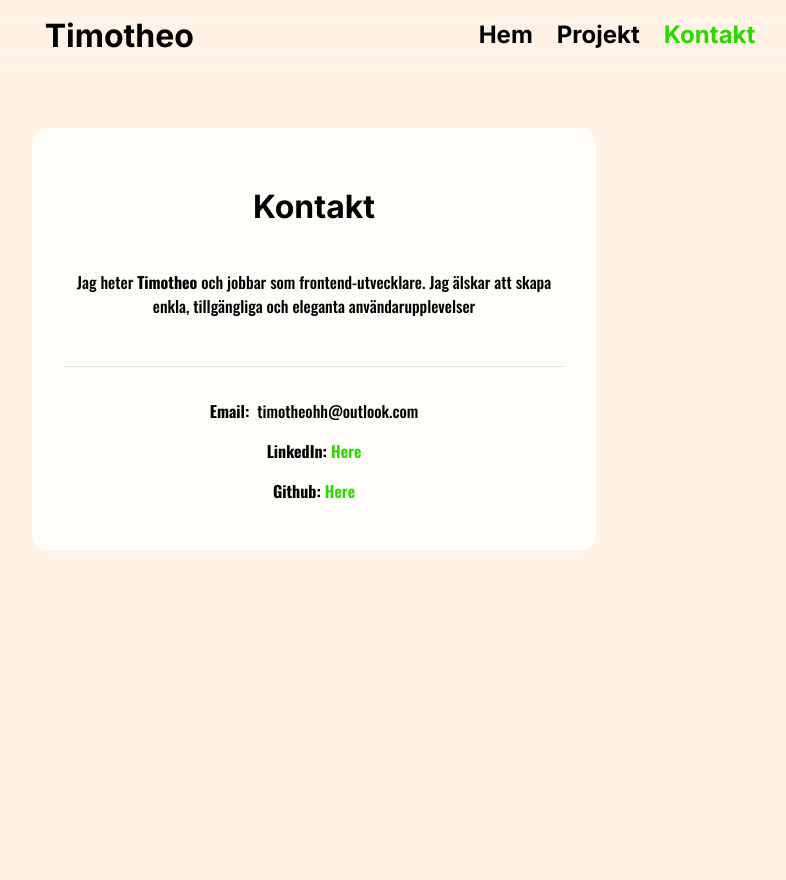
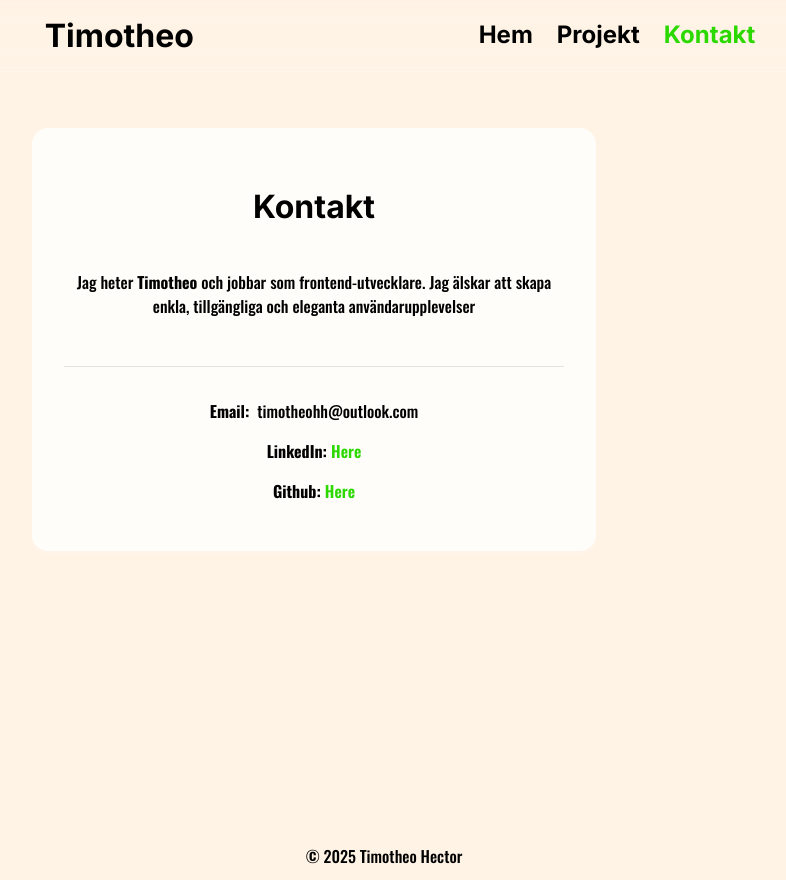
Before and after one commit to Tim-H-H/Timotheos-Portfolio, a React (Vite) app: page /contact in a window 1280 px wide. Shown: the whole page, without its empty margins (256-1042 px from the left). Before the commit the page ends 800 px from the top, so only its background shows below. Built offline with nearby package versions, Linux system fonts and the light colour scheme.

Commit message:
created simple footer with my name

```diff
--- a/src/App.jsx
+++ b/src/App.jsx
@@ -1,7 +1,7 @@
 import React from "react";
 import { Routes, Route } from "react-router-dom";
 import Header from "./components/Header";
-// import Footer from "./components/Footer";
+import Footer from "./components/Footer";
 import Home from "./pages/Home";
 import Projects from "./pages/Projects";
 import Contact from "./pages/Contact";
@@ -19,7 +19,7 @@ function App() {
                 </Routes>
                 </div>
             </main>
-            {/* <Footer /> */}
+            <Footer />
         </div>
     );
 }
--- a/src/components/Footer.jsx
+++ b/src/components/Footer.jsx
@@ -1,3 +1,12 @@
-export default footer() {
+export default function footer() {
+
+    return (
+        <footer className="footer-container">
+        <div>
+        &copy; {new Date().getFullYear()} Timotheo Hector
+        </div>
+        </footer>
+    )
+
 
 }
--- a/src/index.css
+++ b/src/index.css
@@ -1,6 +1,11 @@
 html, body {
   box-sizing: border-box;
   background-color: rgb(255, 243, 229);
+  height: 100%;
+  margin: 0;
+  display: flex;
+  flex-direction: column;
+
 }
 
 body {
@@ -9,6 +14,10 @@ body {
   font-weight: 500;
   margin: 0;
   color: rgb(0, 0, 0);
+  display: grid;
+  grid-template-rows: 1fr auto;
+
+
 
   /* background-image: url(assets/laptop.svg);
   background-repeat: no-repeat;
@@ -27,9 +36,13 @@ h1, h2, h3, .header-name {
 .layout-container {
   display: grid;
   /* TODO: Reverse the values */
-  grid-template-columns: 15rem 1fr 15rem
+  grid-template-columns: 15rem 1fr 15rem;
+  min-height: calc(100dvh - 3rem);
 }
 
+main {
+  flex: 1;
+}
 
 .main-content {
   grid-column: 2;
@@ -223,3 +236,17 @@ h1, h2, h3, .header-name {
 .project-card a:hover {
   background: #24b300;
 }
+
+ /* Footer CSS */
+
+ .footer-container {
+  padding: 1rem auto;
+  width: 100%;
+  display: flex;
+  justify-content: center;
+  align-items: center;
+  height: 3rem;
+
+
+
+ }
```
